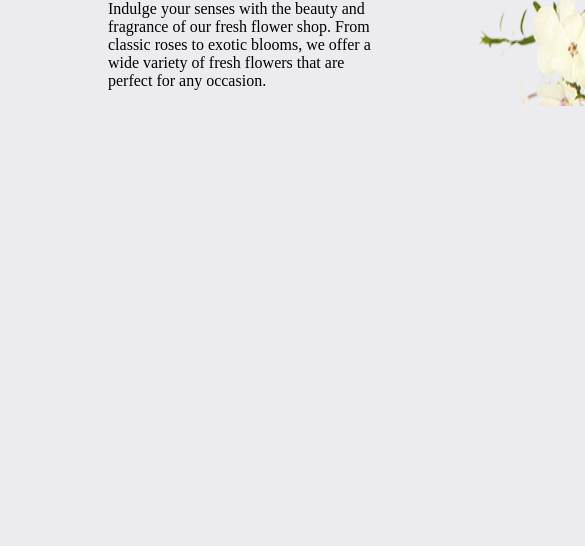
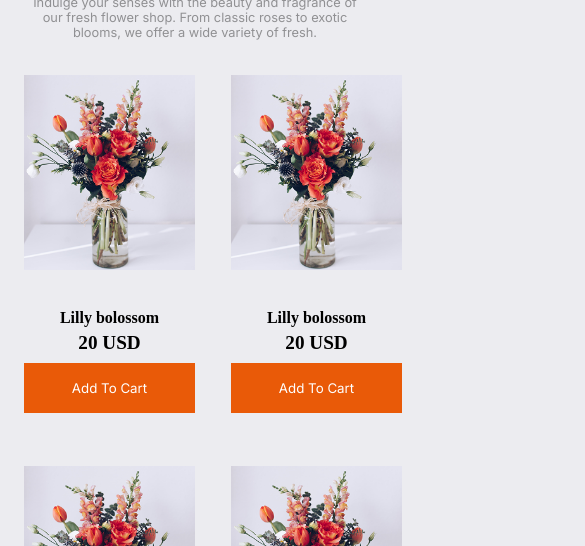
Before and after one commit to Izaj-ahmed/Assignment-2, a plain HTML site: page index.html in a window 390 px wide. Shown: the part 554-1100 px from the top of the page, 585 px wide, since content can reach past the window. Before the commit the page ends 844 px from the top, so only its background shows below. Drawn offline with Linux system fonts and the light colour scheme.

Commit message:
our plants

```diff
--- a/index.html
+++ b/index.html
@@ -22,9 +22,84 @@
         <section class="introduction padding">
             <div class="introduction-heading">
                 <h2 class="noto-serif">ALWAYES <span class="text-color">FRESH FLOWERS</span></h2>
-                <p>Indulge your senses with the beauty and fragrance of our fresh flower shop. From classic roses to exotic blooms, we offer a wide variety of fresh flowers that are perfect for any occasion. </p>
+                <p class="p-color">Indulge your senses with the beauty and fragrance of our fresh flower shop. From classic roses to exotic blooms, we offer a wide variety of fresh flowers that are perfect for any occasion. </p>
             </div>
             <img src="assets/hero-flower.png" alt="">
+        </section>
+
+        <section class="card-section padding">
+            <div class="card-intro">
+                <h3 class="noto-serif"><span class="text-color">Our </span>Plants</h3>
+                <p class="p-color">Indulge your senses with the beauty and fragrance of our fresh flower shop. From classic roses to exotic blooms, we offer a wide variety of fresh.</p>
+            </div>
+            <div class="cart">
+                <div class="card-items">
+                    <img src="assets/sample-flower-image.png" alt="">
+                    <div class="card-description">
+                        <h5>Lilly bolossom</h5>
+                        <h4>20 USD</h4>
+                    </div>
+                    <button class="cart-button">Add To Cart</button>
+                </div>
+                <div class="card-items">
+                    <img src="assets/sample-flower-image.png" alt="">
+                    <div class="card-description">
+                        <h5>Lilly bolossom</h5>
+                        <h4>20 USD</h4>
+                    </div>
+                    <button class="cart-button">Add To Cart</button>
+                </div>
+                <div class="card-items">
+                    <img src="assets/sample-flower-image.png" alt="">
+                    <div class="card-description">
+                        <h5>Lilly bolossom</h5>
+                        <h4>20 USD</h4>
+                    </div>
+                    <button class="cart-button">Add To Cart</button>
+                </div>
+                <div class="card-items">
+                    <img src="assets/sample-flower-image.png" alt="">
+                    <div class="card-description">
+                        <h5>Lilly bolossom</h5>
+                        <h4>20 USD</h4>
+                    </div>
+                    <button class="cart-button">Add To Cart</button>
+                </div>
+                <div class="card-items">
+                    <img src="assets/sample-flower-image.png" alt="">
+                    <div class="card-description">
+                        <h5>Lilly bolossom</h5>
+                        <h4>20 USD</h4>
+                    </div>
+                    <button class="cart-button">Add To Cart</button>
+                </div>
+                <div class="card-items">
+                    <img src="assets/sample-flower-image.png" alt="">
+                    <div class="card-description">
+                        <h5>Lilly bolossom</h5>
+                        <h4>20 USD</h4>
+                    </div>
+                    <button class="cart-button">Add To Cart</button>
+                </div>
+                <div class="card-items">
+                    <img src="assets/sample-flower-image.png" alt="">
+                    <div class="card-description">
+                        <h5>Lilly bolossom</h5>
+                        <h4>20 USD</h4>
+                    </div>
+                    <button class="cart-button">Add To Cart</button>
+                </div>
+                <div class="card-items">
+                    <img src="assets/sample-flower-image.png" alt="">
+                    <div class="card-description">
+                        <h5>Lilly bolossom</h5>
+                        <h4>20 USD</h4>
+                    </div>
+                    <button class="cart-button">Add To Cart</button>
+                </div>
+
+
+            </div>
         </section>
     </main>
 </body>
--- a/style.css
+++ b/style.css
@@ -1,4 +1,5 @@
-@import url('https://fonts.googleapis.com/css2?family=Noto+Serif:ital,wght@0,100..900;1,100..900&display=swap');
+
+@import url('https://fonts.googleapis.com/css2?family=Inter:ital,opsz,wght@0,14..32,100..900;1,14..32,100..900&family=Noto+Serif:ital,wght@0,100..900;1,100..900&display=swap');
 
 .noto-serif{
   font-family: "Noto Serif", serif;
@@ -14,6 +15,14 @@ body{
 
 .text-color{
     color: #E95A08;
+}
+
+.p-color{
+  font-family: "Inter", sans-serif;
+  font-optical-sizing: auto;
+  font-style: normal;
+  font-size: 1rem;
+  color: rgba(0, 0, 0, 0.39);
 }
 
 /* Nav */
@@ -82,3 +91,113 @@ body{
     font-size: 3.5rem;
     margin-bottom: 0;
 }
+
+@media screen and (max-width: 576px){
+    .introduction{
+        flex-direction: column-reverse;
+        padding: 0;
+        margin: 0;
+    }
+    .introduction-heading{
+        padding: 0;
+    }
+    .introduction-heading h2{
+        font-size: 1.2rem;
+        width: 191px;
+    }
+}
+
+
+/* our plants */
+
+.cart{
+    display: grid;
+    grid-template-columns: repeat(4, 1fr);
+}
+
+.card-section{
+    font-size: 2.7rem;
+}
+
+.card-intro{
+    text-align: center;
+    justify-items: center;
+}
+.card-intro h3{
+    margin-bottom: 0;
+}
+
+.card-intro p{
+    width: 888px;
+}
+
+.card-items{
+    width: 250px;
+    height: 450px;
+    margin-bottom: 25px;
+}
+
+.card-items img{
+    width: 250px;
+    height: 300px;
+}
+
+.card-description{
+    text-align: center;
+}
+
+.card-description h5{
+    margin-bottom: 5px;
+    font-size: 1rem;
+}
+
+.card-description h4{
+    margin: 0;
+    font-size: 1.2rem;
+}
+
+.cart-button{
+    width: 250px;
+    height: 45px;
+    color: white;
+    background-color: #E95A08;
+    font-family: "Inter", sans-serif;
+    border: none;
+    cursor: pointer;
+}
+
+@media screen and (max-width: 576px){
+    .card-section{
+        margin: 0;
+        padding: 0;
+    }
+    .card-intro h3{
+        font-size: 1.5rem;
+    }
+    .card-intro p{
+        width: 336px;
+        height: 68px;
+        font-size: 0.8rem;
+    }
+    .cart{
+        display: grid;
+        grid-template-columns: repeat(2, 1fr);
+    }
+    .card-items{
+        width: 171px;
+        height: 340.5px;
+        margin-right: 20px;
+        padding: 0 0 25px 16px;
+    }
+    .card-items img{
+        width: 171px;
+        height: 196.5px;
+    }
+    .cart-button{
+        width: 171px;
+        height: 50px;
+
+    }
+}
+
+/* plant lover */
```
